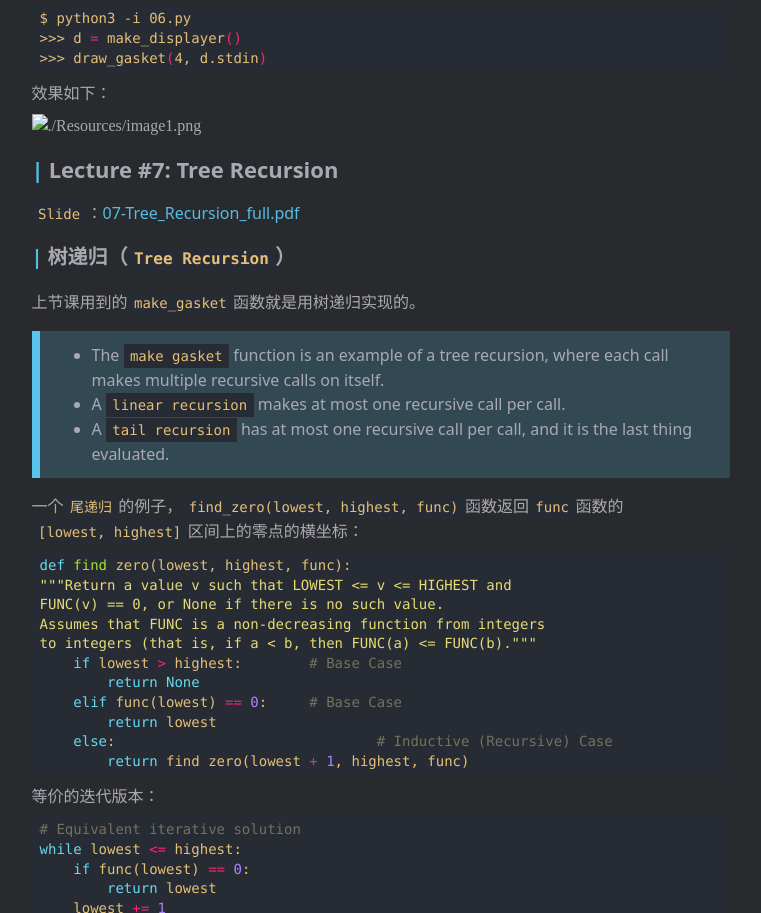
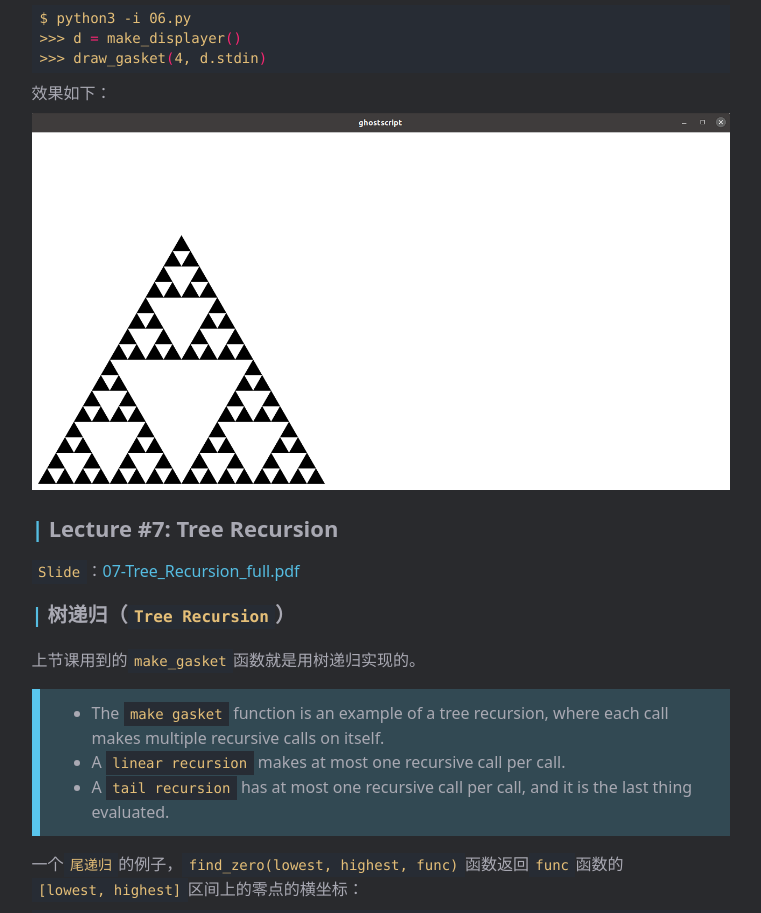
Before and after one commit to Maxwell2020152049/Maxwell2020152049.github.io, a plain HTML site: page posts/cs61a_notes_week3/index.html in a window 1280 px wide. Shown: the part 5091-6004 px from the top of the page, without its empty margins (259-1020 px from the left). Drawn offline with nearby package versions, Linux system fonts and the light colour scheme; some packages are replaced by stand-ins of ours; no server answers; a script that the page names is missing.

Commit message:
change image path

```diff
--- a/posts/cs61a_notes_week3/index.html
+++ b/posts/cs61a_notes_week3/index.html
@@ -341,11 +341,11 @@ from operator import add def curry2(f): return lambda x: \ lambda y: \ f(x, y) p
 <p><img
         class="lazyload"
         src="/svg/loading.min.svg"
-        data-src="./Resources/image1.png"
-        data-srcset="./Resources/image1.png, ./Resources/image1.png 1.5x, ./Resources/image1.png 2x"
+        data-src="/img/image_cs61a_notes/image5.png"
+        data-srcset="/img/image_cs61a_notes/image5.png, /img/image_cs61a_notes/image5.png 1.5x, /img/image_cs61a_notes/image5.png 2x"
         data-sizes="auto"
-        alt="./Resources/image1.png"
-        title="./Resources/image1.png" /></p>
+        alt="/img/image_cs61a_notes/image5.png"
+        title="/img/image_cs61a_notes/image5.png" /></p>
 <h3 id="lecture-7-tree-recursion">Lecture #7: Tree Recursion</h3>
 <p><code>Slide</code>：<a href="https://inst.eecs.berkeley.edu/~cs61a/sp21/assets/slides/07-Tree_Recursion_full.pdf" target="_blank" rel="noopener noreffer ">07-Tree_Recursion_full.pdf</a></p>
 <h4 id="树递归tree-recursion">树递归（<code>Tree Recursion</code>）</h4>
```
Also changed, not shown: img/image_cs61a_notes/image5.png (added).
